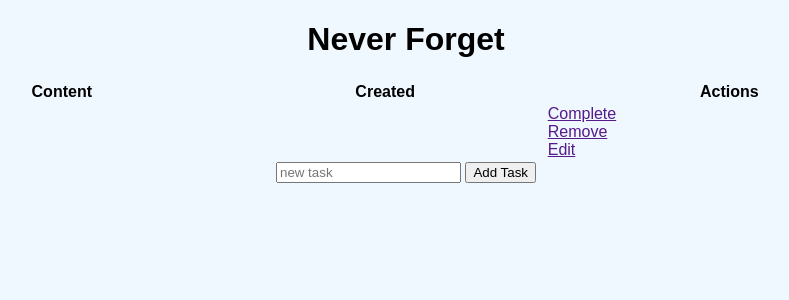
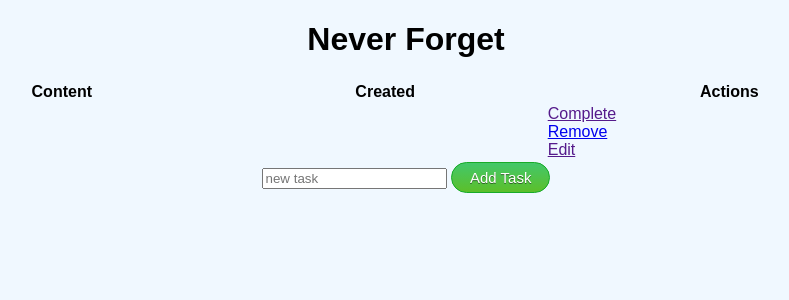
Before and after one commit to ZhongxuanWang/Never_Forget, a Flask app: page / in a window 1280 px wide. Shown: the top 300 px of the page, without its empty margins (234-1023 px from the left). Run offline with Flask 2, Linux system fonts and the light colour scheme.

Commit message:
add submitbtn css

```diff
--- a/app.py
+++ b/app.py
@@ -1,4 +1,4 @@
-from flask import Flask, render_template, url_for
+from flask import Flask, render_template, url_for, redirect, request
 from flask_sqlalchemy import SQLAlchemy
 from datetime import datetime
 
@@ -19,9 +19,26 @@ class TODO(db.Model):
         return self.id
 
 
-@app.route('/')
+@app.route('/', methods=['GET', 'POST'])
 def index():
-    return render_template("index.html")
+    if request.method == 'POST':
+        return "hello38"
+    elif request.method == 'GET':
+        return render_template("index.html")
+    else:
+        return "Invalid method: " + request.method
+
+
+@app.route('/addTask', methods=['POST'])
+def addTask():
+    if request.method == 'POST':
+        return redirect('/')
+
+
+@app.route('/rmTask', methods=['POST'])
+def rmTask():
+    if request.method == 'POST':
+        return redirect('/')
 
 
 if __name__ == '__main__':
--- a/static/css/style.css
+++ b/static/css/style.css
@@ -33,3 +33,24 @@ form {
     color: grey;
     font-weight: lighter;
 }
+
+.submitbtn {
+    background: #44c767 linear-gradient(to bottom, #44c767 5%, #5cbf2a 100%);
+    border-radius:16px;
+	border:1px solid #18ab29;
+	display:inline-block;
+	cursor:pointer;
+	color:#ffffff;
+    font-family: Arial, serif;
+	font-size:15px;
+	padding:6px 18px;
+	text-decoration:none;
+	text-shadow:0 1px 0 #2f6627;
+}
+.submitbtn:hover {
+    background: #5cbf2a linear-gradient(to bottom, #5cbf2a 5%, #44c767 100%);
+}
+.submitbtn:active {
+	position:relative;
+	top:1px;
+}
--- a/templates/index.html
+++ b/templates/index.html
@@ -25,15 +25,15 @@
                 <td></td>
                 <td>
                     <a href="">Complete</a> <br>
-                    <a href="">Remove</a><br>
+                    <a href="/rmTask" ="POST">Remove</a><br>
                     <a href="">Edit</a><br>
                 </td>
             </tr>
 
         </table>
-        <form action="/" method="post">
+        <form action="/addTask" method="post">
                 <input type="text" name="content" placeholder="new task">
-                <input type="submit" value="Add Task">
+                <input type="submit" class="submitbtn" value="Add Task">
         </form>
     </div>
 
```
